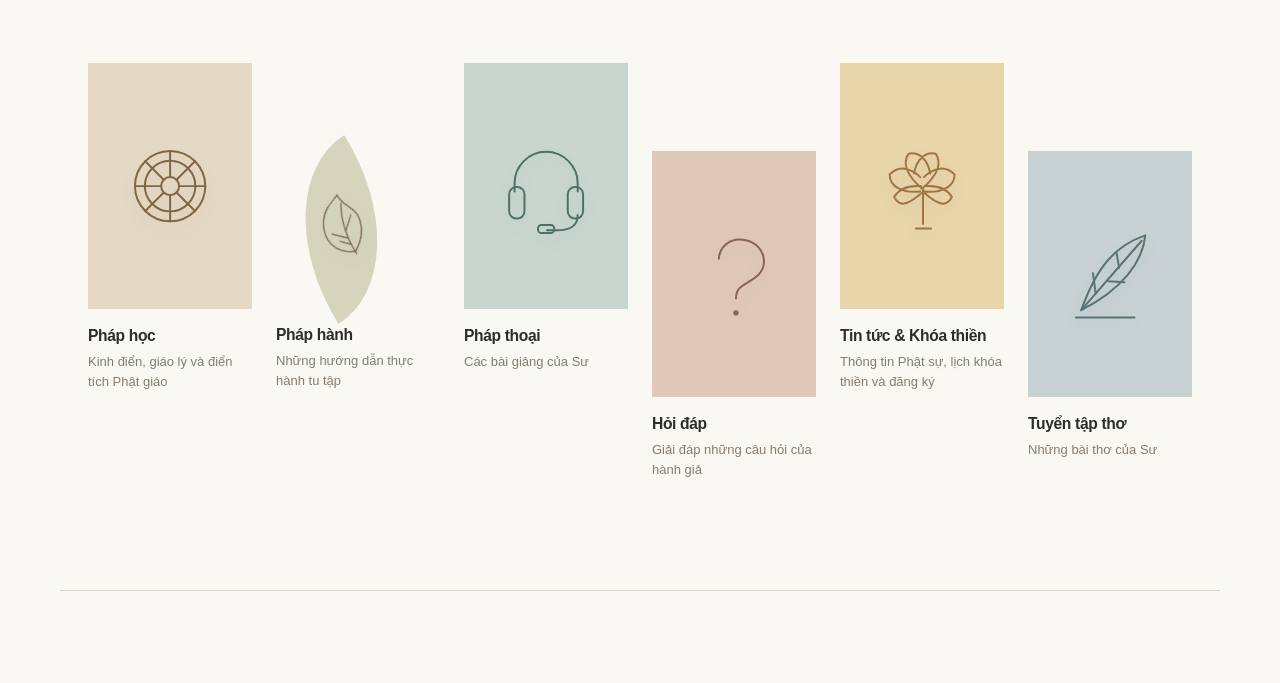
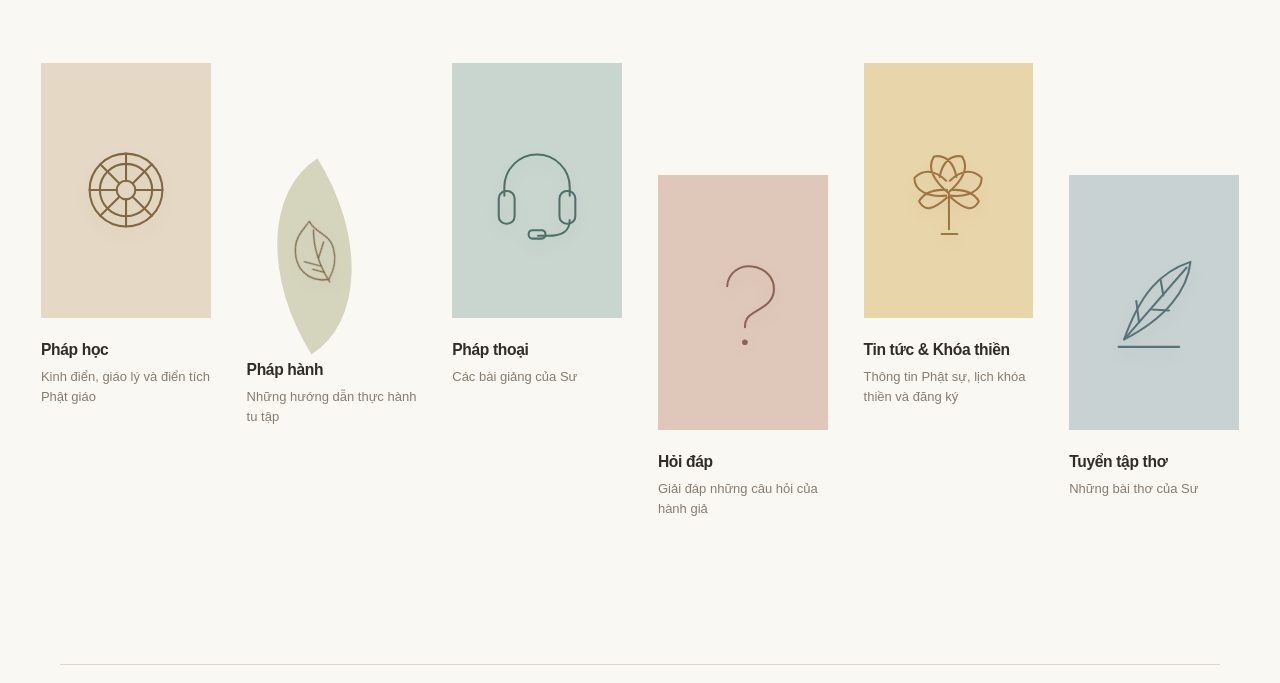
Before and after one commit to suphuocnhut/suphuocnhut.github.io, a plain HTML site: page index.html in a window 1280 px wide. Shown: the part 1046-1729 px from the top of the page. Drawn offline with Linux system fonts and the light colour scheme.

Commit message:
Widen and loosen staggered homepage category gallery

```diff
--- a/index.html
+++ b/index.html
@@ -110,6 +110,14 @@ body{font-family:"Literata","Times New Roman",serif}
 .home-bio-copy h3{font-size:32px;font-weight:400;margin:0 0 25px}
 .home-bio-copy p{font-family:"Literata","Times New Roman",serif;font-weight:350;font-size:clamp(17px,1.5vw,21px);line-height:1.9;margin:0 0 25px;color:#302d29}
 @media(max-width:800px){.home-bio{grid-template-columns:1fr;gap:38px;padding-top:65px;padding-bottom:75px}.home-bio-portrait{max-width:300px}.editorial-gallery{padding-bottom:75px}}
+
+/* Airier, wider six-category gallery while preserving the staggered rhythm */
+.editorial-gallery.wrap{max-width:1560px;padding-left:clamp(22px,3.2vw,54px);padding-right:clamp(22px,3.2vw,54px);column-gap:clamp(24px,2.8vw,46px);padding-bottom:145px}
+.editorial-item:nth-child(even){padding-top:112px}
+.editorial-item h2{margin-top:21px}
+.editorial-item p{margin-top:7px}
+@media(max-width:1050px){.editorial-gallery.wrap{column-gap:30px;row-gap:75px;padding-bottom:100px}.editorial-item:nth-child(even){padding-top:70px}}
+@media(max-width:650px){.editorial-gallery.wrap{padding-left:22px;padding-right:22px;column-gap:20px;row-gap:48px;padding-bottom:85px}.editorial-item:nth-child(even){padding-top:54px}.editorial-item h2{margin-top:16px}}
 </style></head>
 <body><header class="top"><div class="wrap head"><a class="brand" href="/"><span class="symbol">✧</span><span><strong>Pháp học & Pháp hành</strong><small>SƯ PHƯỚC NHỰT · VENERABLE DR. PAÑÑĀDĪPA</small></span></a><nav aria-label="Chuyên mục"><a href="#phap-hoc">Pháp học</a><a href="#phap-hanh">Pháp hành</a><a href="#phap-thoai">Pháp thoại</a><a href="#hoi-dap">Hỏi đáp</a><a href="#tin-tuc">Tin tức &amp; Khóa thiền</a><a href="#tho">Thơ</a><a href="#gioi-thieu">Giới thiệu</a></nav></div></header>
 <main><section class="hero hero-wide" aria-label="Ảnh Sư Phước Nhựt"><img class="hero-wide-image" src="/IMG_3219.jpg?v=20261103b" onerror="this.onerror=null;this.src='https://raw.githubusercontent.com/suphuocnhut/suphuocnhut.github.io/main/IMG_3219.jpg?v=20261103b'" alt="Sư Phước Nhựt ngồi thiền trong y màu đỏ trầm" loading="eager"></section>
```
